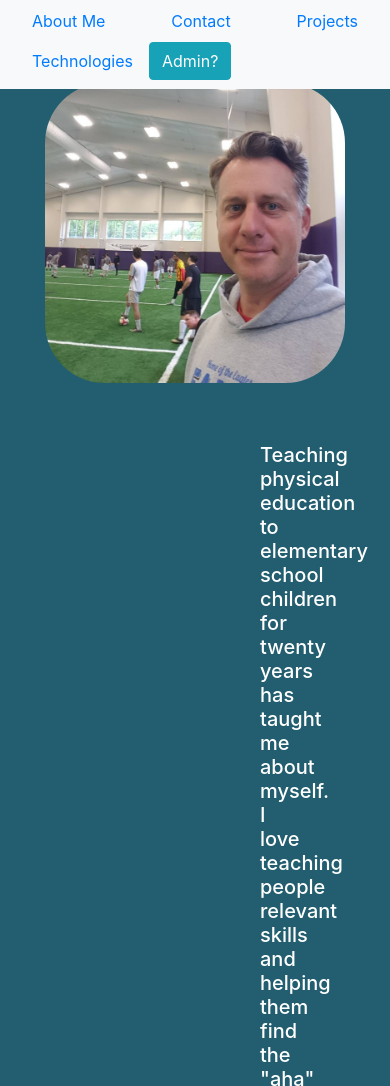
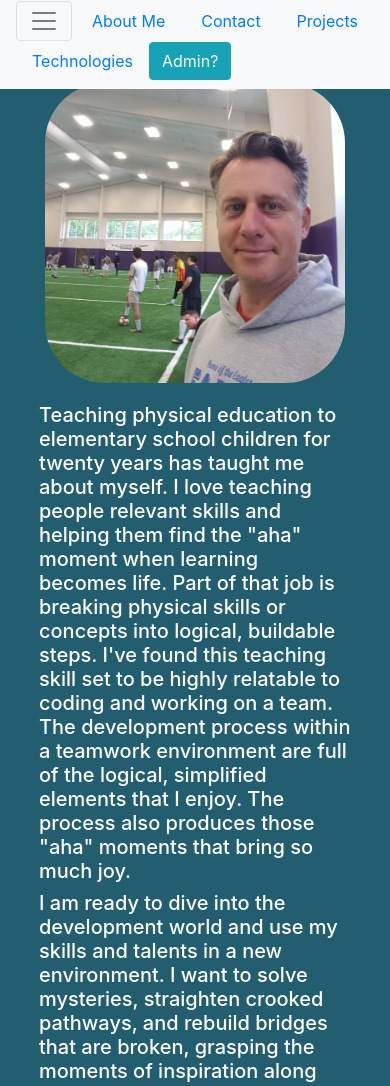
Before and after one commit to tsekeres/TS-Personal-Bio-Site, a React app: page / in a window 390 px wide. Shown: the part 47-1133 px from the top of the page. Built offline with nearby package versions, Linux system fonts and the light colour scheme; some packages are replaced by stand-ins of ours; no server answers.

Commit message:
responsive

```diff
--- a/src/components/NavBar.js
+++ b/src/components/NavBar.js
@@ -1,10 +1,10 @@
-import React from 'react';
+import React, { useState } from 'react';
 import PropTypes from 'prop-types';
 import { Link } from 'react-router-dom';
 import {
-  // Collapse,
+  Collapse,
   Navbar,
-  // NavbarToggler,
+  NavbarToggler,
   NavbarBrand,
   Nav,
   NavItem,
@@ -13,6 +13,10 @@ import {
 import { signInUser, signOutUser } from '../helpers/auth';
 
 const NavBar = ({ admin }) => {
+  const [isOpen, setIsOpen] = useState(false);
+
+  const toggle = () => setIsOpen(!isOpen);
+
   const authenticated = () => (
     <>
       <NavItem>
@@ -32,6 +36,8 @@ const NavBar = ({ admin }) => {
     <div>
       <Navbar fixed="top" color="light" light expand="md">
         <NavbarBrand href="/home">Tad Sekeres | Software Developer</NavbarBrand>
+        <NavbarToggler onClick={toggle} />
+        <Collapse isOpen={isOpen} navbar></Collapse>
         <NavItem>
           <Link className="nav-link" to="/about">
             About Me
--- a/src/components/ProjectCards.js
+++ b/src/components/ProjectCards.js
@@ -11,7 +11,7 @@ import {
 
 const ProjectCards = ({ project }) => (
   <Card className="project-card">
-    <CardImg top width="100%" src={project.screenshot} alt="Card image cap" />
+    <CardImg top width="90%" src={project.screenshot} alt="Card image cap" />
     <CardBody>
       <CardTitle tag="h5">{project.title}</CardTitle>
       <CardText>{project.description}</CardText>
--- a/src/styles/index.scss
+++ b/src/styles/index.scss
@@ -52,9 +52,7 @@ body {
 }
 
 .about-content{
-  margin: 50px 250px;
-  padding: 10px;
-  border: black 10px;
+  padding: 5% 10%;
   color: white;
 }
 
```
